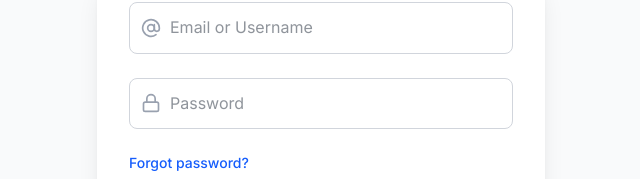
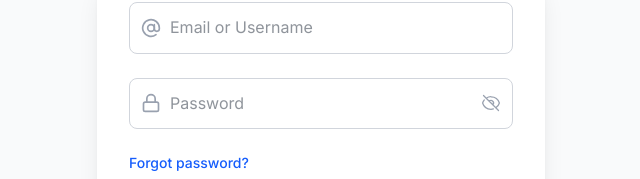
Before and after one commit to lakshya-26/SkillXChange-Frontend, a React (Vite) app: page /login in a window 1280 px wide. Shown: the part 331-510 px from the top of the page, without its empty margins (319-959 px from the left). Built offline with nearby package versions, Linux system fonts and the light colour scheme; no server answers.

Commit message:
fix: update login page and implement api of login

```diff
--- a/package.json
+++ b/package.json
@@ -20,6 +20,7 @@
   },
   "devDependencies": {
     "@tailwindcss/postcss": "^4.1.13",
+    "@types/node": "^24.5.2",
     "@types/react": "^18.2.55",
     "@types/react-dom": "^18.2.19",
     "@vitejs/plugin-react": "^4.2.1",
--- a/src/components/ui/Input.tsx
+++ b/src/components/ui/Input.tsx
@@ -1,12 +1,22 @@
-import React, { forwardRef } from "react";
+import React, { forwardRef, useState } from "react";
 
+// The interface remains the same
 interface InputProps extends React.InputHTMLAttributes<HTMLInputElement> {
   icon?: React.ComponentType<any> | React.ComponentType;
   error?: string;
 }
 
 const Input = forwardRef<HTMLInputElement, InputProps>(
-  ({ icon: Icon, error, className, ...props }, ref) => {
+  ({ icon: Icon, error, className, type = "text", ...props }, ref) => {
+    const [showPassword, setShowPassword] = useState(false);
+    const isPasswordType = type === "password";
+
+    const togglePasswordVisibility = () => {
+      setShowPassword(!showPassword);
+    };
+
+    const currentType = isPasswordType && showPassword ? "text" : type;
+
     return (
       <div className="w-full">
         <div className="relative">
@@ -17,10 +27,12 @@
           )}
           <input
             ref={ref}
+            type={currentType}
             className={`
               w-full py-3 rounded-lg border
               transition-all duration-200
               ${Icon ? "pl-10" : "px-4"}
+              ${isPasswordType ? "pr-10" : "pr-4"}
               ${
                 error
                   ? "border-red-500 focus:ring-red-500"
@@ -31,11 +43,56 @@
             `}
             {...props}
           />
+          {isPasswordType && (
+            <div
+              className="absolute inset-y-0 right-0 pr-3 flex items-center cursor-pointer"
+              onClick={togglePasswordVisibility}
+            >
+              {showPassword ? (
+                // This is the "open eye" icon (correct)
+                <svg
+                  xmlns="http://www.w3.org/2000/svg"
+                  fill="none"
+                  viewBox="0 0 24 24"
+                  strokeWidth={1.5}
+                  stroke="currentColor"
+                  className="w-5 h-5 text-gray-400"
+                >
+                  <path
+                    strokeLinecap="round"
+                    strokeLinejoin="round"
+                    d="M2.036 12.322a1.012 1.012 0 010-.639C3.423 7.51 7.36 4.5 12 4.5c4.638 0 8.573 3.007 9.963 7.178.07.207.07.431 0 .639C20.577 16.49 16.64 19.5 12 19.5c-4.638 0-8.573-3.007-9.963-7.178z"
+                  />
+                  <path
+                    strokeLinecap="round"
+                    strokeLinejoin="round"
+                    d="M15 12a3 3 0 11-6 0 3 3 0 016 0z"
+                  />
+                </svg>
+              ) : (
+                // This is the "closed eye" or "slashed eye" icon (NOW CORRECTED)
+                <svg
+                  xmlns="http://www.w3.org/2000/svg"
+                  fill="none"
+                  viewBox="0 0 24 24"
+                  strokeWidth={1.5}
+                  stroke="currentColor"
+                  className="w-5 h-5 text-gray-400"
+                >
+                  <path
+                    strokeLinecap="round"
+                    strokeLinejoin="round"
+                    d="M3.98 8.223A10.477 10.477 0 001.934 12C3.226 16.338 7.244 19.5 12 19.5c.993 0 1.953-.138 2.863-.395M6.228 6.228A10.45 10.45 0 0112 4.5c4.756 0 8.773 3.162 10.065 7.498a10.523 10.523 0 01-4.293 5.774M6.228 6.228L3 3m3.228 3.228l3.65 3.65m7.894 7.894L21 21m-3.228-3.228l-3.65-3.65m0 0a3 3 0 10-4.243-4.243m4.243 4.243L6.228 6.228"
+                  />
+                </svg>
+              )}
+            </div>
+          )}
         </div>
         {error && <p className="mt-1 text-sm text-red-600">{error}</p>}
       </div>
     );
-  },
+  }
 );
 
 Input.displayName = "Input";
--- a/src/pages/LoginPage.tsx
+++ b/src/pages/LoginPage.tsx
@@ -5,21 +5,30 @@
 import { AtSign, Lock } from "lucide-react";
 import Input from "../components/ui/Input";
 import Button from "../components/ui/Button";
+import { authService } from "../services/auth.service";
 
 const LoginPage: React.FC = () => {
   const navigate = useNavigate();
   const {
     register,
     handleSubmit,
+    setError,
     formState: { errors, isSubmitting },
   } = useForm();
 
-  const onSubmit = async (data: object) => {
-    console.log("Login data:", data);
-    // Simulate API call
-    await new Promise((resolve) => setTimeout(resolve, 1000));
-    console.log("Login successful!");
-    navigate("/dashboard");
+  const onSubmit = async (data: any) => {
+    try {
+      console.log("Login data:", data);
+      await authService.login(data.identifier, data.password);
+      console.log("Login successful!");
+      navigate("/dashboard");
+    } catch (error: any) {
+      console.error("Login failed:", error.message);
+      setError("password", {
+        type: "manual",
+        message: error.message,
+      });
+    }
   };
 
   return (
@@ -55,12 +64,12 @@
           <form onSubmit={handleSubmit(onSubmit)} className="space-y-6">
             <Input
               icon={AtSign}
-              type="email"
+              type="text"
               placeholder="Email or Username"
-              {...register("email", {
+              {...register("identifier", {
                 required: "Email or Username is required",
               })}
-              error={errors.email?.message as string}
+              error={errors.identifier?.message as string}
             />
             <Input
               icon={Lock}
--- /dev/null
+++ b/src/services/auth.service.ts
@@ -0,0 +1,27 @@
+const BASE_URL = `${import.meta.env.VITE_EXCHANGE_AUTH_BASE_URL}/api`; // Assuming backend runs on port 8000 and has /api/v1 prefix
+
+const login = async (identifier: string, password: string) => {
+  console.log(identifier, password);
+  const isEmail = identifier.includes("@");
+  const body = isEmail
+    ? { email: identifier, password }
+    : { username: identifier, password };
+  const response = await fetch(`${BASE_URL}/users/login`, {
+    method: "POST",
+    headers: {
+      "Content-Type": "application/json",
+    },
+    body: JSON.stringify(body),
+  });
+
+  if (!response.ok) {
+    const errorData = await response.json();
+    throw new Error(errorData.message || "Login failed");
+  }
+
+  return response.json();
+};
+
+export const authService = {
+  login,
+};
```
